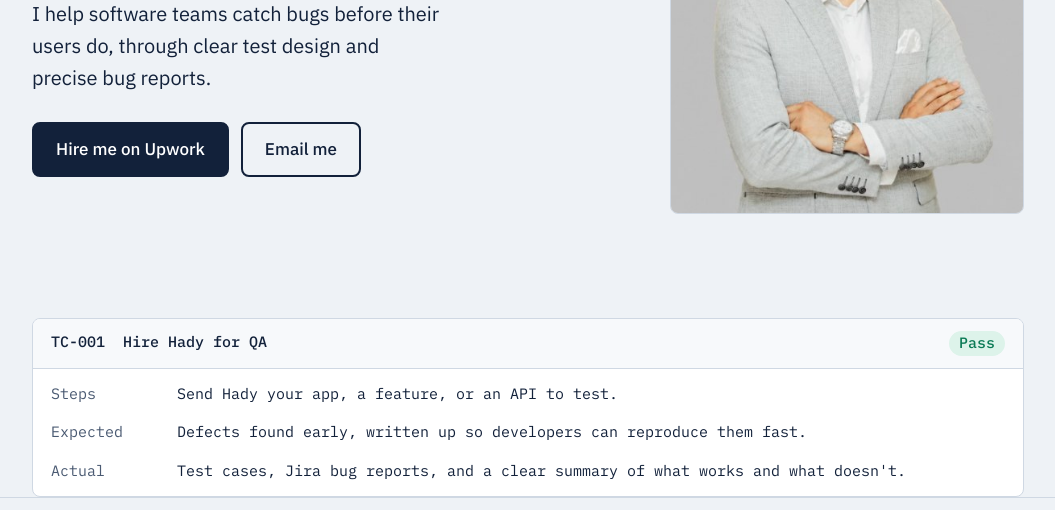
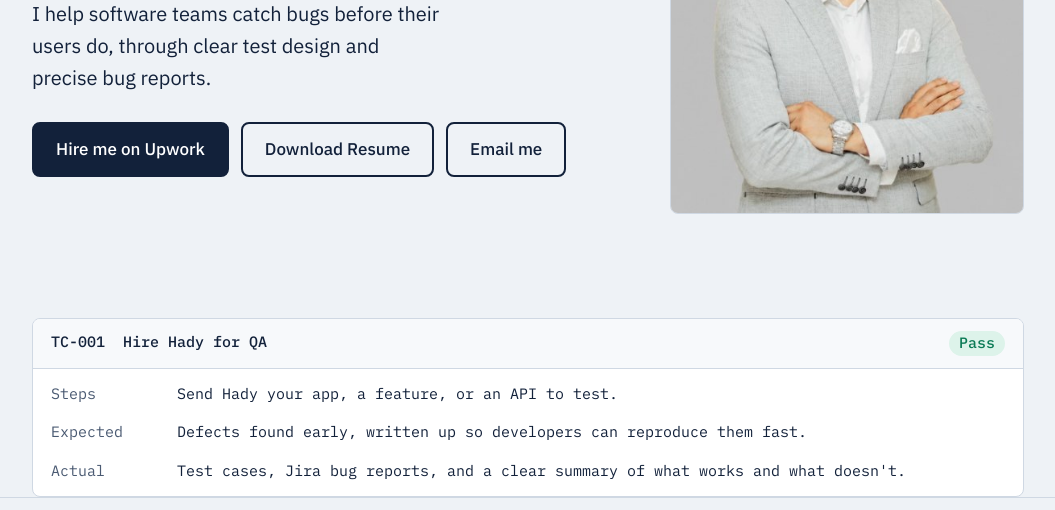
Before and after one commit to hadynagy8-dev/github-portfolio, a plain HTML site: page index.html in a window 1280 px wide. Shown: the part 290-800 px from the top of the page, without its empty margins (112-1167 px from the left). Drawn offline with nearby package versions, Linux system fonts and the light colour scheme.

Commit message:
Add download link for resume in index.html

```diff
--- a/index.html
+++ b/index.html
@@ -107,6 +107,7 @@ footer{border-top:1px solid var(--line);padding:28px 0 40px;color:var(--muted);f
       <p class="usp">I help software teams catch bugs before their users do, through clear test design and precise bug reports.</p>
       <div class="btns">
         <a class="btn primary" href="https://www.upwork.com/freelancers/~016d4136cfa012eee9" target="_blank" rel="noopener">Hire me on Upwork</a>
+        <a class="btn ghost" href="Hady Mohamed Nagy.pdf" download>Download Resume</a>
         <a class="btn ghost" href="mailto:hadynagy8@gmail.com">Email me</a>
       </div>
     </div>
@@ -196,6 +197,7 @@ footer{border-top:1px solid var(--line);padding:28px 0 40px;color:var(--muted);f
     <p>I'm looking for a Junior Software Tester role and freelance QA projects. Send me a message or hire me directly on Upwork.</p>
     <div class="btns" style="margin-top:20px">
       <a class="btn primary" href="https://www.upwork.com/freelancers/~016d4136cfa012eee9" target="_blank" rel="noopener">View my Upwork profile</a>
+      <a class="btn ghost" href="Hady Mohamed Nagy.pdf" download>Download Resume</a>
     </div>
   </div>
   <ul class="plain contact-list">
```
